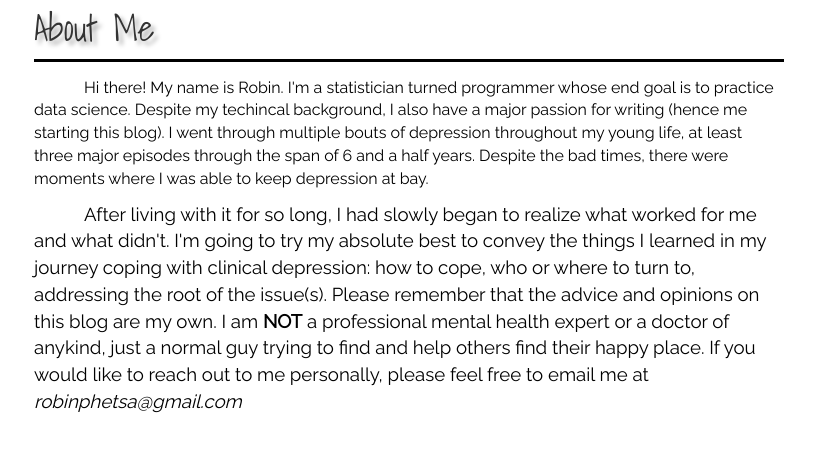
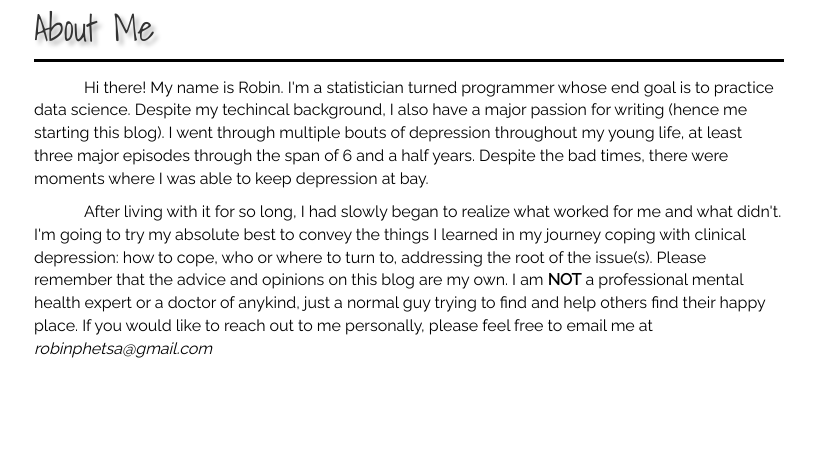
Before and after one commit to robinphetsa/blog-project, a Django app: page /about in a window 1280 px wide. Shown: the part 238-690 px from the top of the page, without its empty margins (36-851 px from the left). Run offline with Django 3.2, Linux system fonts and the light colour scheme; some libraries are stand-ins or nearby versions; some web fonts are replaced.

Commit message:
Fix font size inconsistency on about me page

```diff
--- a/blog/static/css/blog.css
+++ b/blog/static/css/blog.css
@@ -68,7 +68,7 @@ h1, h2, h3, h4 {
     text-indent: 50px;
     font-family: 'Raleway', sans-serif;
     color: #000000 ;
-    font-size: 14pt;
+    font-size: 12pt;
 }
 
 .centeritem { margin-left: auto; margin-right: auto; width: 100px; }
--- a/blog/templates/blog/post_detail.html
+++ b/blog/templates/blog/post_detail.html
@@ -3,7 +3,7 @@
 {% block content %}
     <div class = "post">
         <h1>{{ post.title }}</h1>
-        <p class="block">{{ post.text|linebreaks}}</p>
+        <p class="block">{{ post.text|linebreaksbr}}</p>
         {% if post.published_date %}
             <div class="date">
                 {{ post.published_date }}
```
